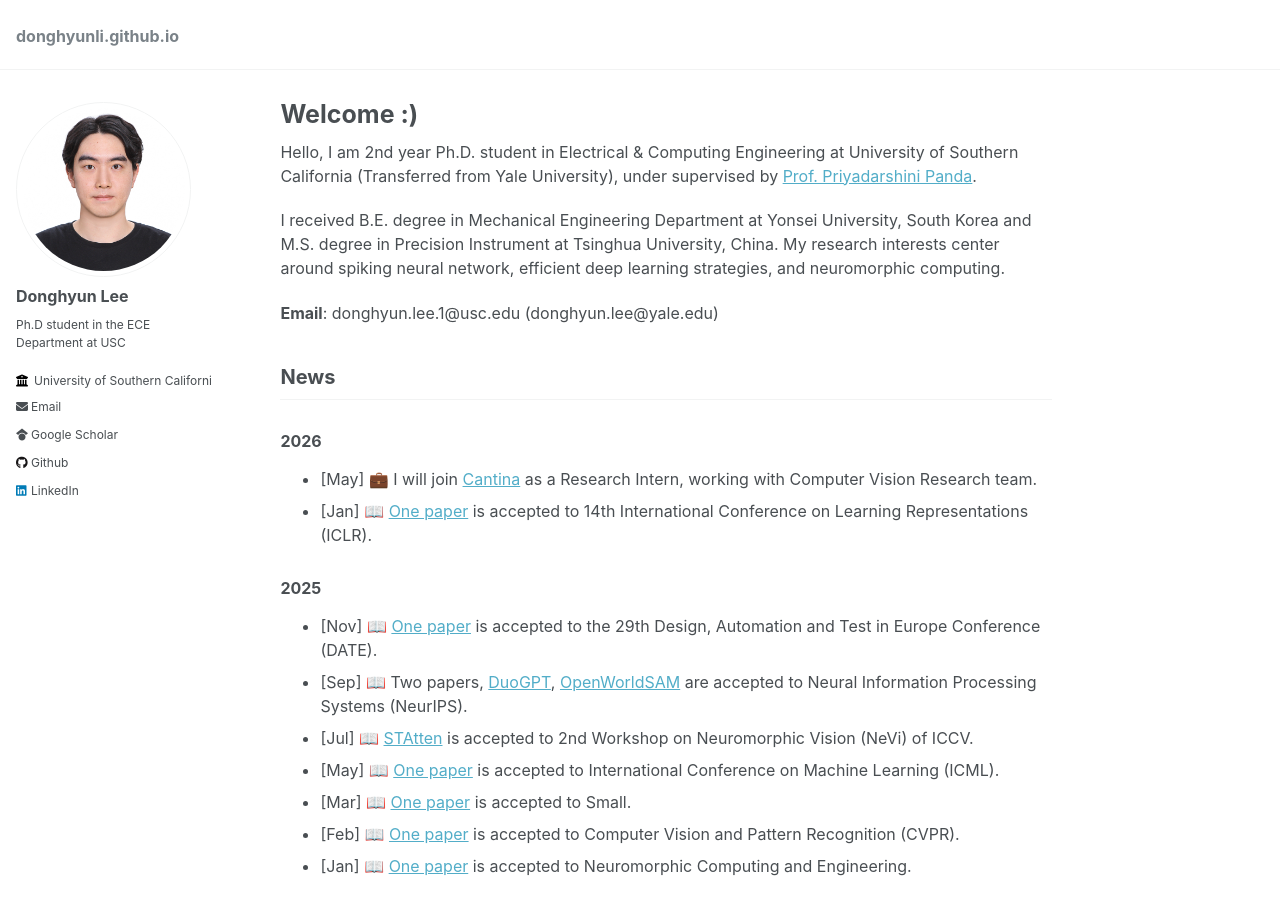
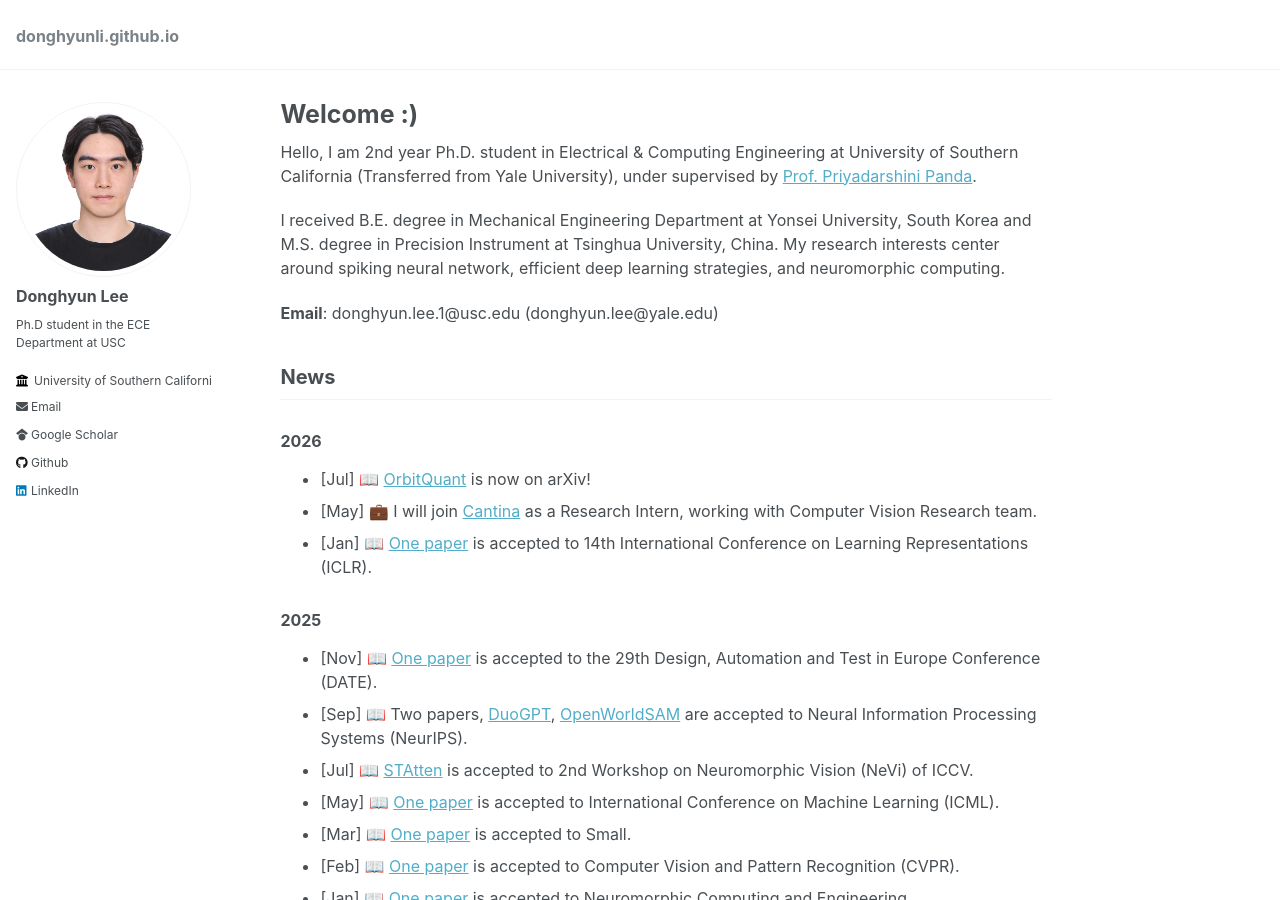
Before and after one commit to donghyunli/donghyunli.github.io, a Jekyll site: the page built from _pages/about.md, in a window 1280 px wide and 900 px high. Built offline with Jekyll 4.4.1, drawn with Linux system fonts in a browser that asks for light colours.

Commit message:
Paper update

```diff
--- a/_pages/about.md
+++ b/_pages/about.md
@@ -21,6 +21,7 @@ I received B.E. degree in Mechanical Engineering Department at Yonsei University
 ## News
 
 ### 2026
+- [Jul] 📖 [OrbitQuant](https://arxiv.org/pdf/2607.02461) is now on arXiv!
 - [May] 💼 I will join [Cantina](https://cantina.com/) as a Research Intern, working with Computer Vision Research team.
 - [Jan] 📖 [One paper](https://arxiv.org/pdf/2506.18184) is accepted to 14th International Conference on Learning Representations (ICLR).
 
```
